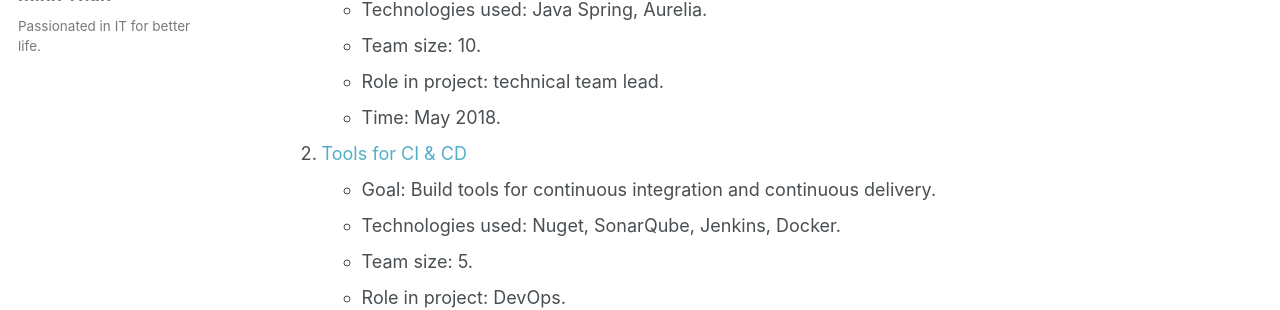
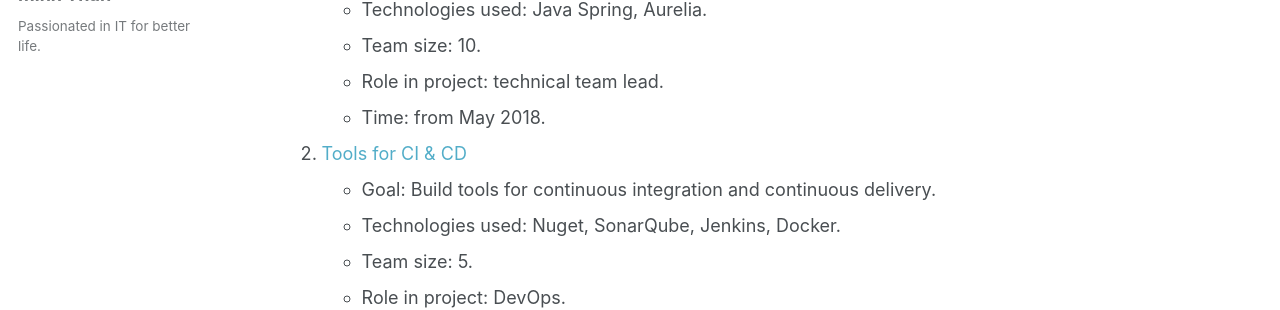
Before and after one commit to thanqminh/thanqminh.github.io, a Jekyll site: the page built from portfolio.md, in a window 1280 px wide and 900 px high. Shown: the part 254-564 px from the top of the window. Built offline with Jekyll 4.4.1, drawn with Linux system fonts in a browser that asks for light colours.

Commit message:
Update portfolio.md

```diff
--- a/portfolio.md
+++ b/portfolio.md
@@ -10,7 +10,7 @@ sidebar: true
 * Technologies used: Java Spring, Aurelia.
 * Team size: 10.
 * Role in project: technical team lead.
-* Time: May 2018.
+* Time: from May 2018.
 2.  [Tools for CI & CD](https://openwt.com/en/cases/winning-digital-age-devops){:target="_blank"}
 * Goal: Build tools for continuous integration and continuous delivery.
 * Technologies used: Nuget, SonarQube, Jenkins, Docker.
```
